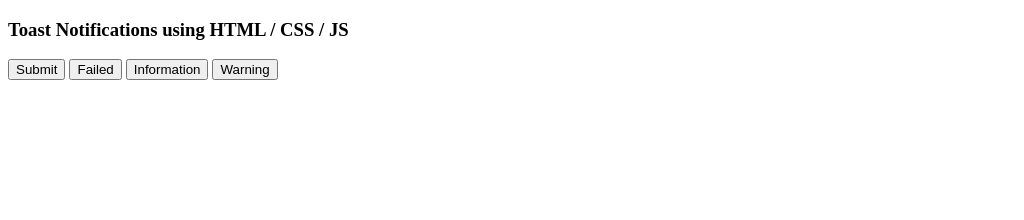
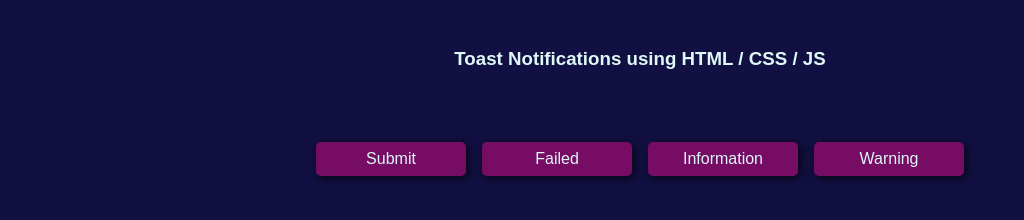
Before and after one commit to ShineeFox/Toasts, a plain HTML site: page index.html in a window 1280 px wide. Shown: the whole page, without its empty margins (0-1024 px from the left). Drawn offline with Linux system fonts and the light colour scheme.

Commit message:
CSS Commit Pt 1
Coded about half of the CSS, added classes to index button and some div tags.

```diff
--- a/index.css
+++ b/index.css
@@ -0,0 +1,80 @@
+* {
+    margin: 0;
+    padding: 0;
+    box-sizing: border-box;
+}
+
+body {
+    min-height: 97vh;
+    background: #121042;
+    background-image: linear-gradient(
+        to right,
+        #a4e897 0%
+        #ff2626 100%
+    );
+    padding: 3em 0;
+    font-family: Arial, Helvetica, sans-serif;
+}
+
+h3 {
+    color: #def8f7;
+    text-align: center;
+}
+
+.toasties {
+    max-width: 700px;
+    display: flex;
+    flex-wrap: wrap;
+    justify-content: center;
+    gap: 15px;
+    margin: 2em auto;
+}
+
+.toasties-row {
+    display: flex;
+    justify-content: center;
+    margin: 1em 0;
+    padding: 1rem;
+    flex-wrap: wrap;
+}
+
+button.toast-level {
+    padding: 0.5rem 1rem;
+    border: none;
+    color: #def8f7;
+    font-weight: 500;
+    border-radius: 5px;
+    box-shadow: 2px 2px 10px rgba(0, 0, 0, 0.785);
+    cursor: pointer;
+    width: 150px;
+    margin: 0.5em;
+    transition: filter 0.2s ease-in-out, transform 0.3s ease-in-out;
+    display: flex;
+    justify-content: center;
+    align-items: center;
+    font-size: 1rem;
+    background-color: transparent;
+    outline: none;
+    background: #770c65;
+    color: #def8f7;
+}
+
+button.toast-level:hover {
+    filter: brightness(0.9);
+}
+
+button.perfect-toast {
+
+}
+
+button.burnt-toast {
+
+}
+
+button.toast-info {
+
+}
+
+button.dark-toast {
+
+}
--- a/index.html
+++ b/index.html
@@ -8,14 +8,14 @@
 </head>
 
 <body>
-    <div class="">
+    <div class="container">
         <h3>Toast Notifications using HTML / CSS / JS</h3>
-        <div class="">
-            <div class="">
-                <button type="button" class="">Submit</button>
-                <button type="button" class="">Failed</button>
-                <button type="button" class="">Information</button>
-                <button type="button" class="">Warning</button>
+        <div class="toasties">
+            <div class="toasties-row">
+                <button type="button" class="toast-level perfect-toast">Submit</button>
+                <button type="button" class="toast-level burnt-toast">Failed</button>
+                <button type="button" class="toast-level toast-info">Information</button>
+                <button type="button" class="toast-level dark-toast">Warning</button>
             </div>
         </div>
     </div>
```
